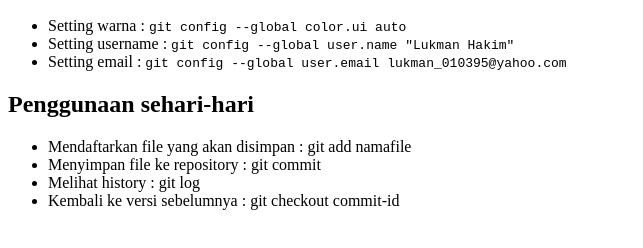
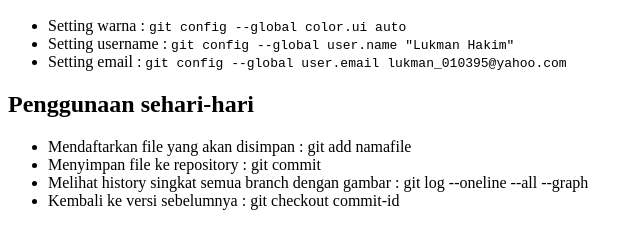
Before and after one commit to LukmanHakim95/Belajar-GIt, a plain HTML site: page index.html in a window 1280 px wide. Shown: the part 96-344 px from the top of the page, without its empty margins (0-643 px from the left). Drawn offline with Linux system fonts and the light colour scheme.

Commit message:
revisi perintah git log

```diff
--- a/index.html
+++ b/index.html
@@ -19,7 +19,7 @@
 	    <ul>
 	        <li>Mendaftarkan file yang akan disimpan : git add namafile</li>
 	        <li>Menyimpan file ke repository : git commit</li>
-	        <li>Melihat history : git log</li>
+	        <li>Melihat history singkat semua branch dengan gambar : git log  --oneline --all --graph</li>
 	        <li>Kembali ke versi sebelumnya : git checkout commit-id</li>
 	    </ul>
 
```
